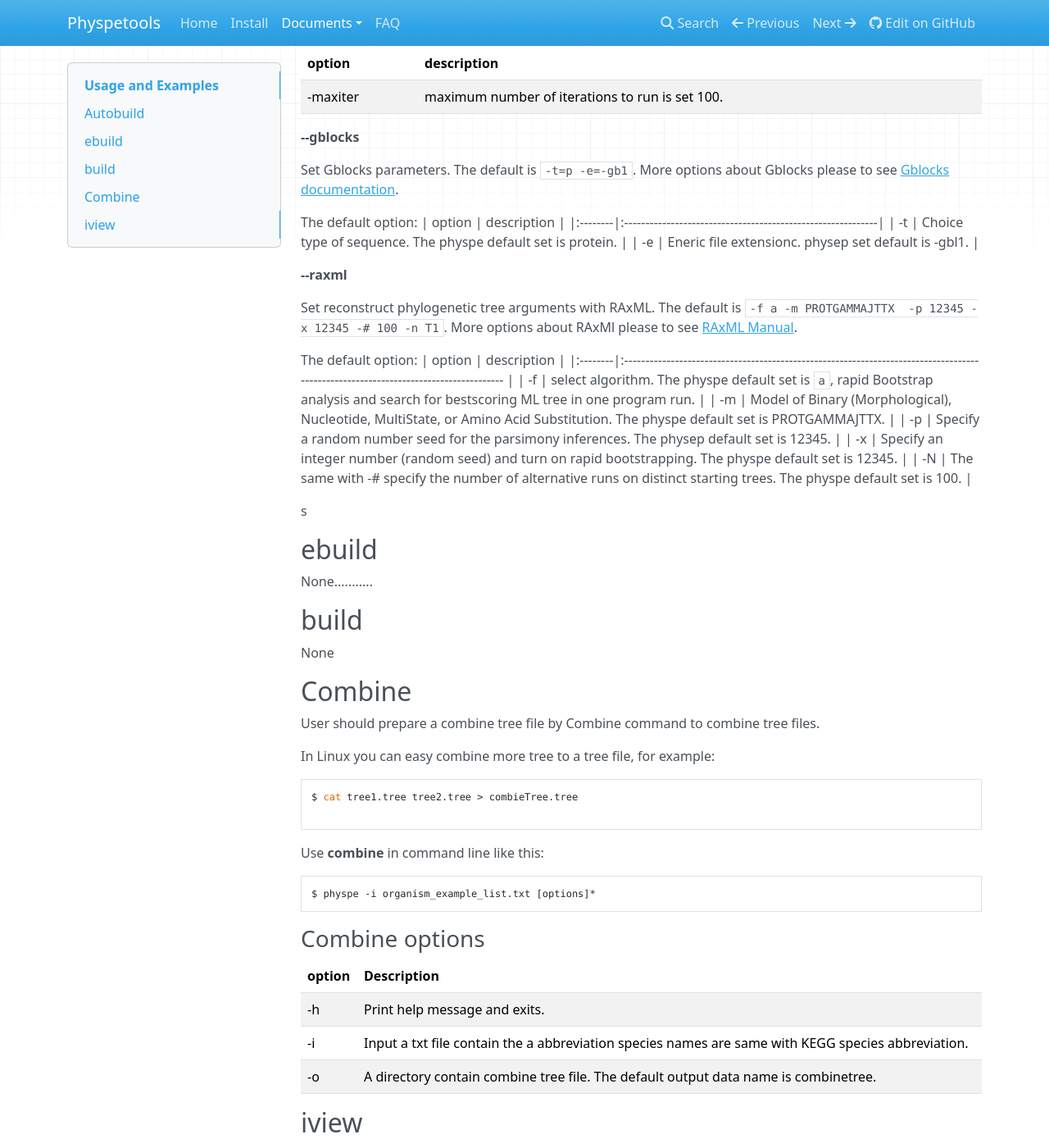
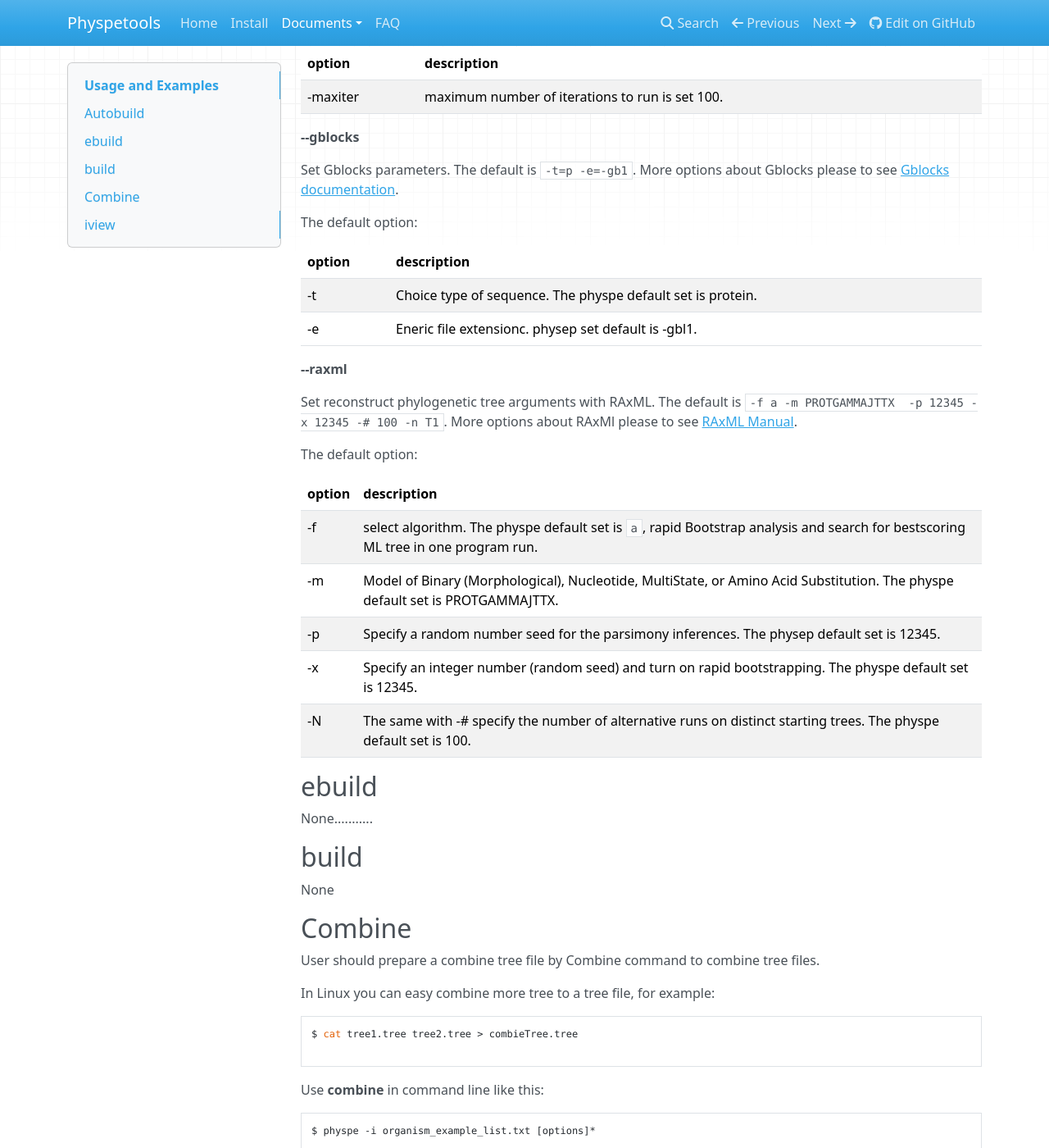
Before and after one commit to yangfangs/physpetools, an MkDocs documentation site: the page built from docs/docs/usage.md, in a window 1280 px wide and 1400 px high, scrolled down 1047 px. Shown: the whole window at 82% size. Built offline with MkDocs 1.6.1, drawn with Linux system fonts in a browser that asks for light colours; nearby versions of some CDN libraries; old or Windows-style settings are respelled for this version of MkDocs; some of the changed text lies outside the part shown.

Commit message:
update docs

````diff
--- a/docs/docs/usage.md
+++ b/docs/docs/usage.md
@@ -58,6 +58,7 @@ The default option:
   Set Gblocks parameters. The default is ``-t=p -e=-gb1``. More options about Gblocks please to see [Gblocks documentation](http://molevol.cmima.csic.es/castresana/Gblocks/Gblocks_documentation.html).
 
 The default option:
+
 |  option | description                                                 |
 |:--------|:------------------------------------------------------------|
 |  -t     | Choice type of sequence. The physpe default set is protein. |
@@ -74,6 +75,7 @@ The default option:
   Set reconstruct phylogenetic tree arguments with RAxML. The default is ``-f a -m PROTGAMMAJTTX  -p 12345 -x 12345 -# 100 -n T1``. More options about RAxMl please to see [RAxML Manual](http://sco.h-its.org/exelixis/resource/download/NewManual.pdf).
 
 The default option:
+
 |  option | description                                                                                                                          |
 |:--------|:------------------------------------------------------------------------------------------------------------------------------------ |
 |   -f    |  select algorithm. The physpe default set is ``a``, rapid Bootstrap analysis and search for best­scoring ML tree in one program run. |
@@ -82,7 +84,7 @@ The default option:
 |   -x    |  Specify an integer number (random seed) and turn on rapid bootstrapping. The physpe default set is 12345.                           |
 |   -N    |  The same with -# specify the number of alternative runs on distinct starting trees. The physpe default set is 100.                  |
 
-s
+
 ## ebuild
 
 None...........
@@ -130,15 +132,14 @@ Annotating tree by iTol by iview module.
 
 Use **iview** in command line like this:
 
-.. code-block:: console
-
-    $ physpe iview -i organism_example_list.txt -range phylum
-
+```bash
+$ physpe iview -i organism_example_list.txt -range phylum
+```
 
 ### iview options
 
-| option  | Description  |
-|---|---|
-|  -h |  Print help message and exits. |
-|  -i |  Input a txt file contain the a abbreviation species names are same with KEGG species abbreviation. |
-|  -o |  A directory contain range text file. The directory name is iverw. |
+| option | Description                                                                                         |
+|:-------|:----------------------------------------------------------------------------------------------------|
+|  -h    |  Print help message and exits.                                                                      |
+|  -i    |  Input a txt file contain the a abbreviation species names are same with KEGG species abbreviation. |
+|  -o    |  A directory contain range text file. The directory name is iview.                                  |
````
